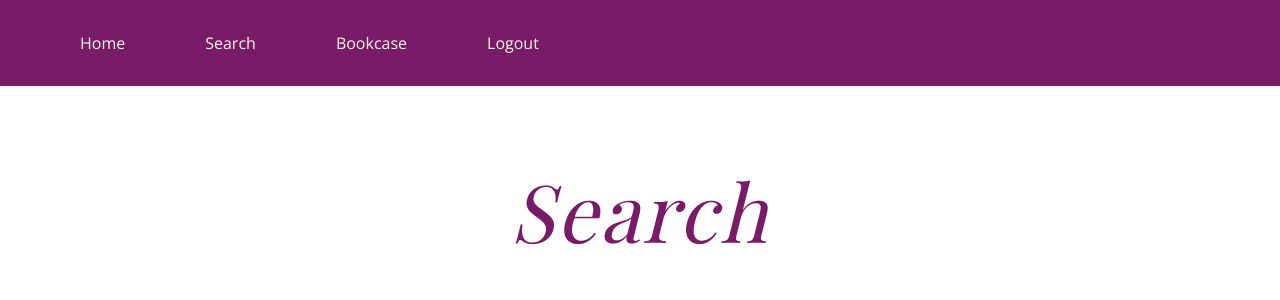
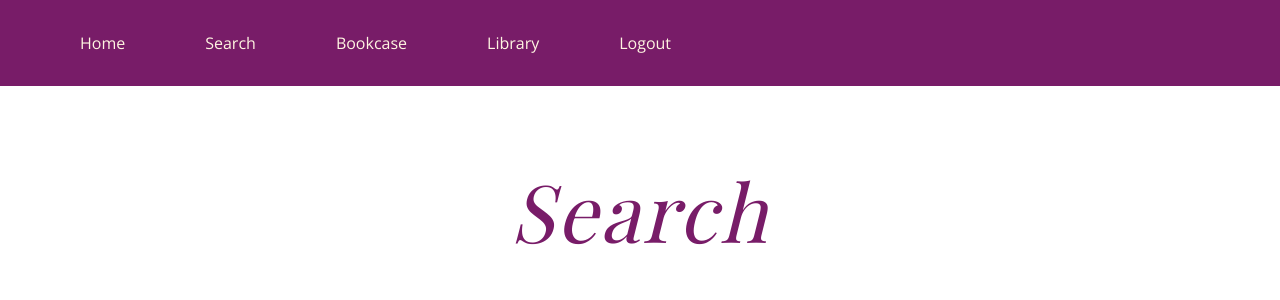
Before and after one commit to JakeyMattie/ict726-assessment02, a PHP site: page /search.php in a window 1280 px wide. Shown: the top 300 px of the page. Run offline with PHP 8.4, Linux system fonts and the light colour scheme; the visitor is signed in with stand-in values (Sample User, id 1); some web fonts are replaced.

Commit message:
Added Library to nav

```diff
--- a/nav.php
+++ b/nav.php
@@ -3,6 +3,7 @@
         <a class="nav-bar__link" href="index.php">Home</a>
         <a class="nav-bar__link" href="search.php">Search</a>
         <a class="nav-bar__link" href="bookcase.php">Bookcase</a>
+        <a class="nav-bar__link" href="addtolibrary.php">Library</a>
         <a class="nav-bar__link" href="logout.php">Logout</a>
     </div>
 </div>
```
